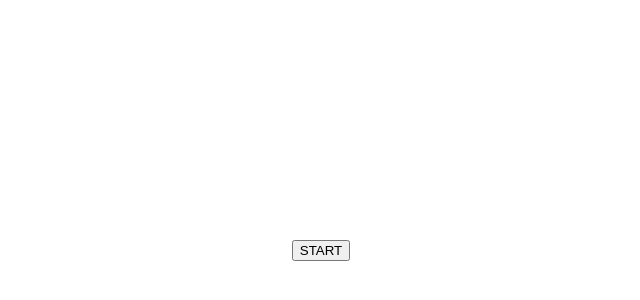
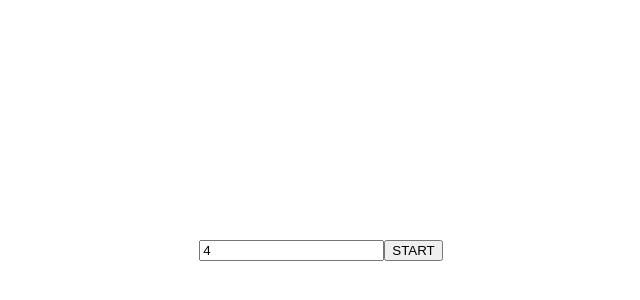
Before and after one commit to SedrlaP/pexeso, a React (Vite) app: page / in a window 1280 px wide. Shown: the part 158-458 px from the top of the page, without its empty margins (319-959 px from the left). Built offline with nearby package versions, Linux system fonts and the light colour scheme.

Commit message:
add form, startGam function

```diff
--- a/src/App.jsx
+++ b/src/App.jsx
@@ -8,6 +8,7 @@ function App() {
   const [cards, setCards] = useState([])
   const [gameStarted, setGameStarted] = useState(false)
   const [gameArray, setGameArray] = useState([])
+  const [userInput, setUserInput] = useState(4)
 
 /*
 function findClosestPairToTarget(target) {
@@ -33,7 +34,7 @@ function findClosestPairToTarget(target) {
   */
 
   useEffect(() => {
-    generateCards(4)
+    generateCards(userInput)
   }, [gameStarted])
 
   useEffect(() => {
@@ -82,8 +83,6 @@ function findClosestPairToTarget(target) {
         return card.id === x.id ? { ...x, turned: !card.turned } : { ...x }
       })
     )
-    // otoceni karty podle id kliknute karty otocenou kartu pridat do noveho pole if pole.length 2 >
-    // po otoceni 2 smazat (filter podle ID karty z noveho pole vuci cards poli nebo otocit zpet
   }
 
 
@@ -119,6 +118,11 @@ function findClosestPairToTarget(target) {
 
   console.log("gamearray", gameArray)
 
+  function startGame(e) {
+    e.preventDefault()
+    setGameStarted(true)
+  }
+
   // vyygeneruje elementy
   const gameElements = gameArray.map((x) => (
     <div className="row">
@@ -142,7 +146,11 @@ function findClosestPairToTarget(target) {
     <>
       { gameStarted ?
         <div className="container">{gameElements}</div>
-       : <button onClick={() => setGameStarted(true)}>START</button>}
+       : <form onSubmit={startGame}>
+          <input type="text" value={userInput} onChange={(e) => setUserInput(e.target.value)} />
+          <button type="submit">START</button>
+        </form>
+        }
     </>
   )
 }
```
